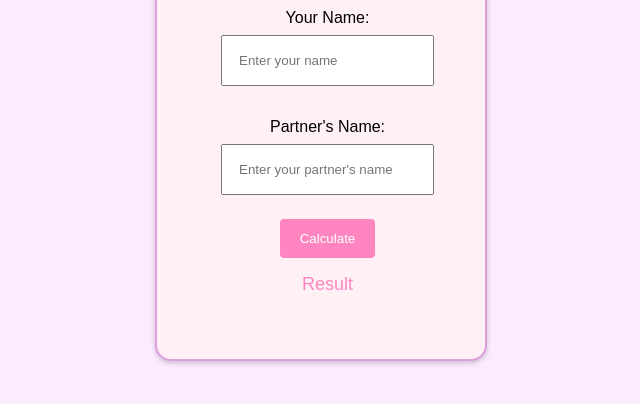
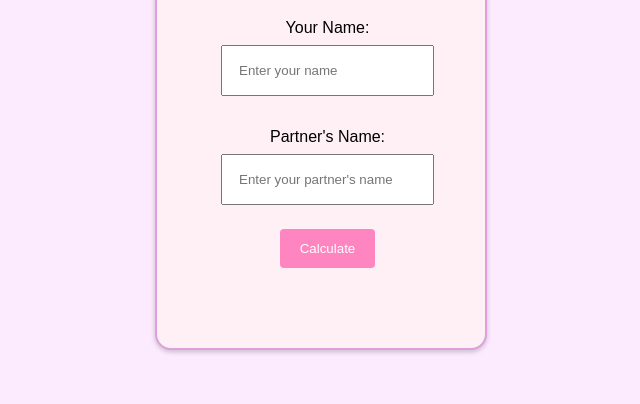
Before and after one commit to paul0pv/love-calculator, a plain HTML site: page index.html in a window 1280 px wide. Shown: the part 292-696 px from the top of the page, without its empty margins (319-959 px from the left). Drawn offline with Linux system fonts and the light colour scheme.

Commit message:
Update index.html

```diff
--- a/index.html
+++ b/index.html
@@ -20,7 +20,7 @@
             </div>
             <button onclick="calculateLove()" class="calculator-button">Calculate</button>
         </div>
-        <div id="calculator-result">Result</div>
+        <div id="calculator-result"></div>
     </div>
     <script src="script/index.js"></script>
 </body>
```
